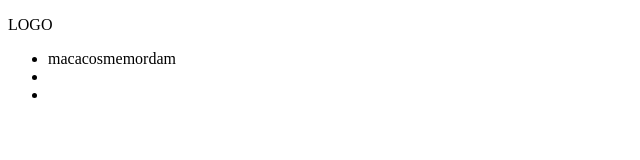
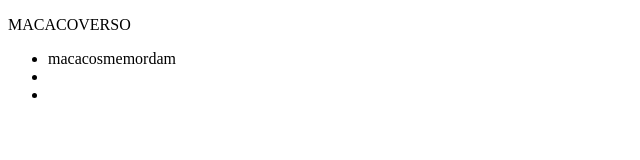
Before and after one commit to lufinha122/site, a plain HTML site: page index.html in a window 1280 px wide. Shown: the whole page, without its empty margins (0-640 px from the left). Drawn offline with Linux system fonts and the light colour scheme.

Commit message:
Update index.html

```diff
--- a/index.html
+++ b/index.html
@@ -10,7 +10,7 @@
     <header>
         <div>
             <div>
-                <p>LOGO</p>
+                <p>MACACOVERSO</p>
             </div>
             <div>
                 <nav>
```
